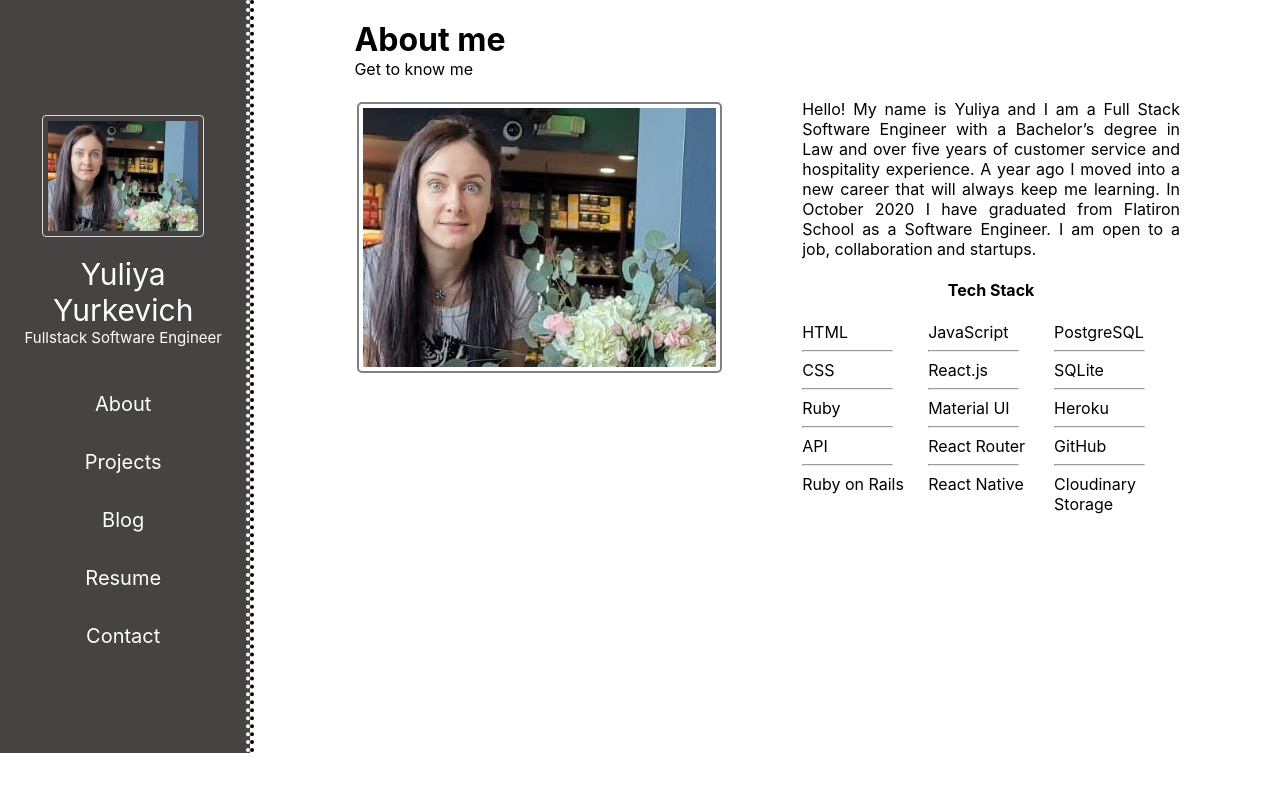
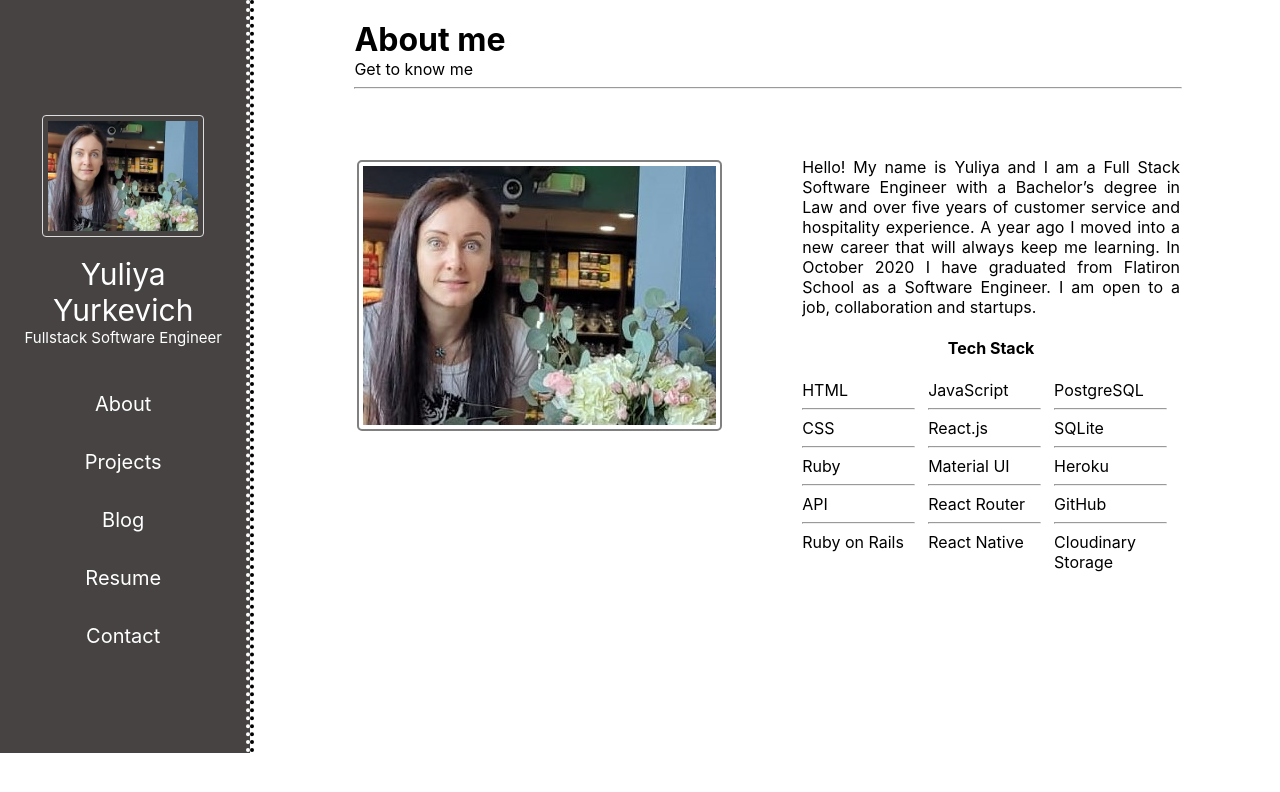
Before and after one commit to yulia-2008/mysite, a React (Create React App) app: page / in a window 1280 px wide. Shown: the top 792 px of the page. Built offline with nearby package versions, Linux system fonts and the light colour scheme.

Commit message:
fixing some css

```diff
--- a/src/About.js
+++ b/src/About.js
@@ -8,7 +8,10 @@ class About extends Component {
             <div id="header">
                 <h1>About me</h1>
                 <p>Get to know me</p>
+            <hr id="width-100"/>
             </div>
+
+            <br></br> <br></br>
             <div id="flex">
                 <div id="picture-container">
                     <img id="picture" src={Yuliya} alt="yuliya-pict"></img>
--- a/src/App.css
+++ b/src/App.css
@@ -8,6 +8,16 @@ p {
 
 hr {
   /* in resume container, underlined tech stack */
+  width: 100%;
+  margin-left: 0;
+}
+
+#header > #width-100  {
+  width: 100%;
+  margin-left: 0;
+}
+
+#header > hr {
   width: 80%;
   margin-left: 0;
 }
--- a/src/Blog.js
+++ b/src/Blog.js
@@ -17,9 +17,10 @@ class Blog extends Component {
                 <p>  You can find all my blogs on
                     <a href="https://juliana-ny2008.medium.com/" target="_blank"> medium.com</a>
                 </p>
+            <hr/>
             </div>
-            <hr/>
-                <br></br> <br></br> <br></br>
+
+            <br></br> <br></br>
             <div id="grid-container">
                 <div id="grid-item">
                     <a href="https://juliana-ny2008.medium.com/rails-polymorphic-associations-30436714c774" target="_blank">
--- a/src/Contact.js
+++ b/src/Contact.js
@@ -7,10 +7,10 @@ class Contact extends Component {
         return (
             <div id="main-container">
                 <div className="center">
-                    <br></br>  <br></br> <br></br>
+                    <br></br>  <br></br> <br></br> <br></br>  <br></br>
                     <h1>Contact</h1>
                     <p className="center">Feel free to contact me anytime.</p>
-                    <br></br> <br></br> <br></br>
+
                     <h3>juliana.ny2008@gmail.com</h3>
                     <h3>+1(347)3575454</h3>
                     <a href="https://github.com/yulia-2008">
--- a/src/Projects.js
+++ b/src/Projects.js
@@ -9,10 +9,9 @@ class Projects extends Component {
                     <p> Currently I am working on a new project (Android Application)
                         and plan to publish it on Play Store.</p>
                     <p> Demo is coming soon, come back to see it.</p>
+                <hr/>
                 </div>
-                <hr/>
-                <br></br> <br></br>
-
+                <br></br>
                  <div id="width">
                     <b id="medium">NYCABLE</b> <br></br>
                     <br></br>
```
